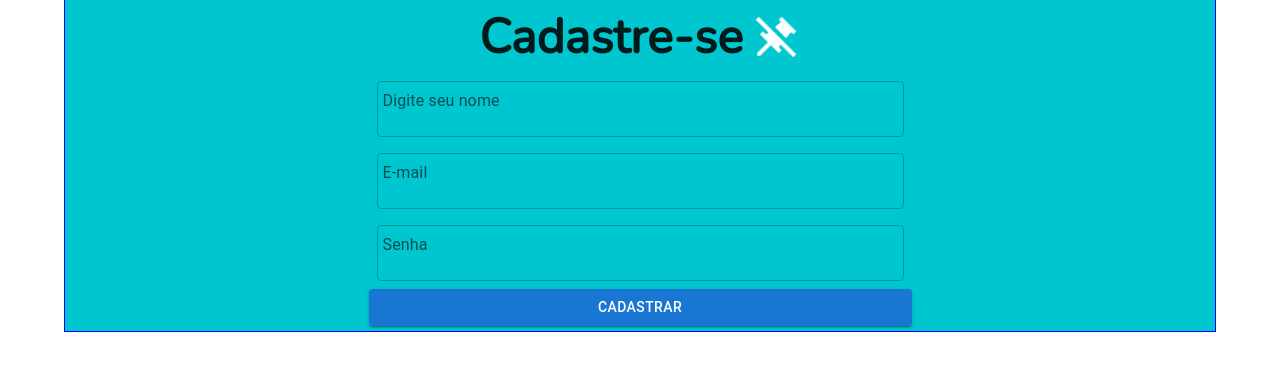
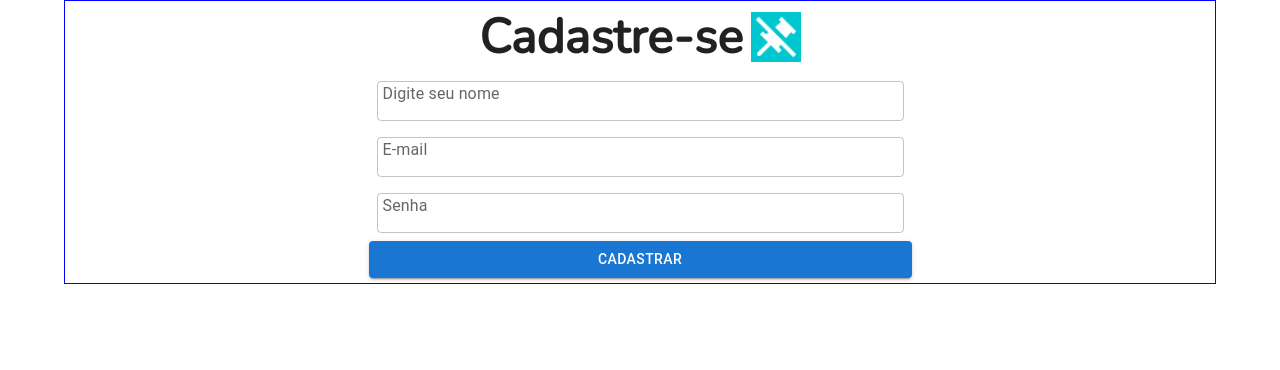
Before and after one commit to andrezitojava2017/tasks, a React (Create React App) app: page /cadastro in a window 1280 px wide. Shown: the top 370 px of the page. Built offline with nearby package versions, Linux system fonts and the light colour scheme.

Commit message:
alter sizes of fields textField

```diff
--- a/src/features/cadastro/cadastro.js
+++ b/src/features/cadastro/cadastro.js
@@ -10,7 +10,7 @@ import Tasks from "../../_assets/images/icons8-unpin-48.png";
 
 const Cadastro = () => {
   return (
-    <Container sx={{ background: "#00C6CF" }}>
+    <Container>
       <Grid container spacing={2}>
         <Grid item xs={3}></Grid>
         <Grid item xs={6}>
@@ -36,6 +36,7 @@ const Cadastro = () => {
               label="Digite seu nome"
               variant="outlined"
               sx={{ padding: "8px"}}
+              size='small'
             />
 
             <TextField
@@ -44,6 +45,7 @@ const Cadastro = () => {
               variant="outlined"
               type="email"
               sx={{ padding: "8px" }}
+              size='small'
             />
 
             <TextField
@@ -52,6 +54,7 @@ const Cadastro = () => {
               variant="outlined"
               type="password"
               sx={{ padding: "8px" }}
+              size='small'
             />
           </FormControl>
           <Grid item>
```
